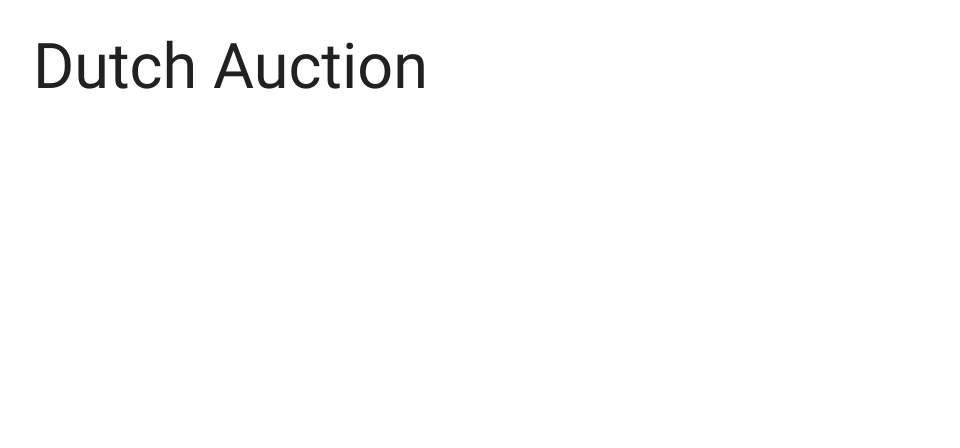
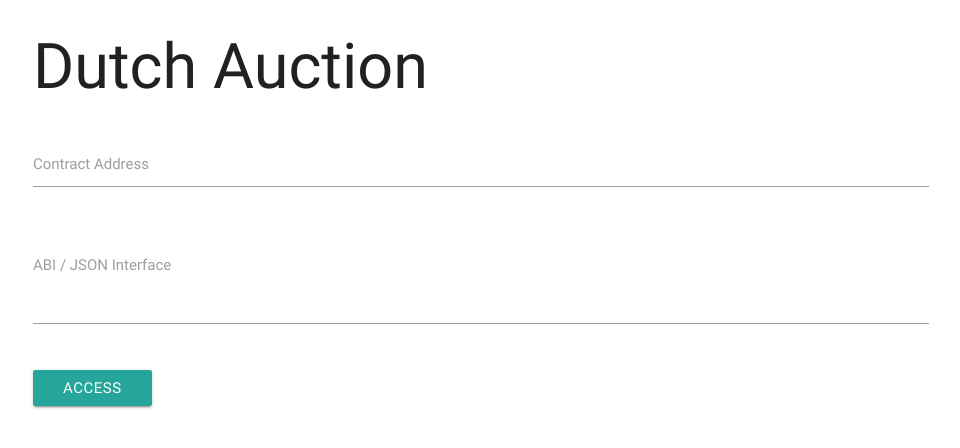
Before and after one commit to illinoisblockchain/dutch-auction-dapp, a website: page src/index.html in a window 1280 px wide. Shown: the whole page, without its empty margins (159-1119 px from the left). Drawn offline with nearby package versions, Linux system fonts and the light colour scheme.

Commit message:
add contract form markup

```diff
--- a/src/index.html
+++ b/src/index.html
@@ -13,6 +13,26 @@
   <body>
     <div class='container'>
       <h1>Dutch Auction</h1>
+      <!-- Contract Form -->
+      <form id="contract-form" class="col s12">
+        <div class="row">
+          <div class="input-field col s12">
+            <input id="contract-address" type="text" class="validate">
+            <label for="contract-address">Contract Address</label>
+          </div>
+        </div>
+        <div class="row">
+          <div class="input-field col s12">
+            <textarea id="abi" class="materialize-textarea"></textarea>
+            <label for="abi">ABI / JSON Interface</label>
+          </div>
+        </div>
+        <button class="btn waves-effect waves-light" type="submit" name="action">
+          ACCESS
+        </button>
+      </form>
+
+      <!-- Auction Interaction -->
     </div>
 
     <!--Import jQuery before materialize.js-->
```
